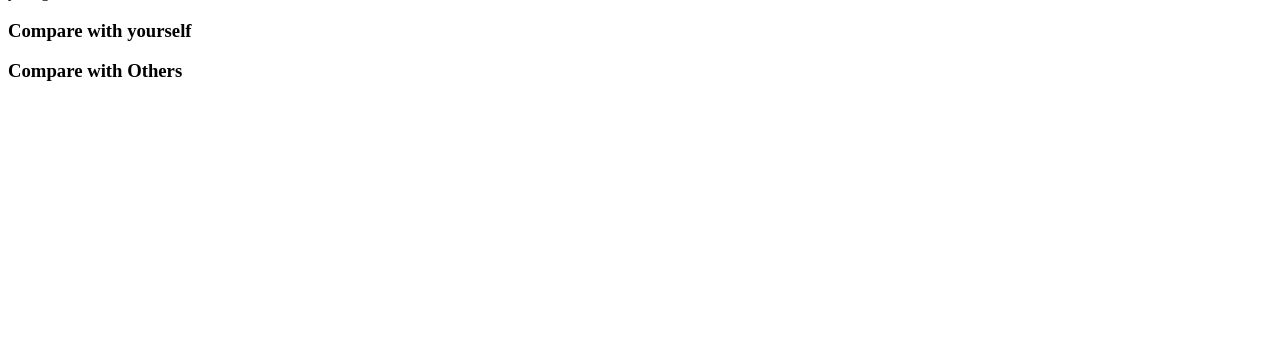
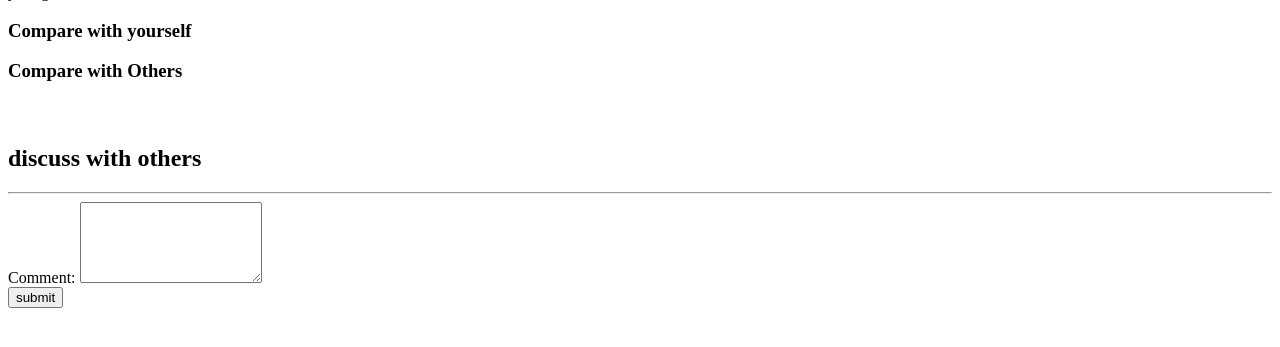
Before and after one commit to Abolfazlmsl/Web_zabanup, a Django app: template Reading/templates/Reading/submit.html in a window 1280 px wide. Shown: the part 117-464 px from the top of the page. Run offline with Django 3.2, Linux system fonts and the light colour scheme; the template is opened without the code that fills it, so the values that code supplies are empty.

Commit message:
create comment

```diff
--- a/Reading/templates/Reading/submit.html
+++ b/Reading/templates/Reading/submit.html
@@ -40,5 +40,21 @@
     {% endif %}
 {% endfor %}
 
+<div class="comment" style="margin-top: 5%">
+    <h2>discuss with others</h2> <hr/>
+</div>
+<form>
+    {% csrf_token %}
+  <div class="form-group">
+  <label for="comment">Comment:</label>
+  <textarea class="form-control" rows="5" id="comment"></textarea>
+</div>
+    <div class="form-group row">
+    <div class="col-sm-10">
+      <button type="submit" class="btn btn-primary">submit</button>
+    </div>
+  </div>
+</form>
+
 </body>
 </html>
```
Also changed, not shown: Reading/models.py (+8 -0 lines).
